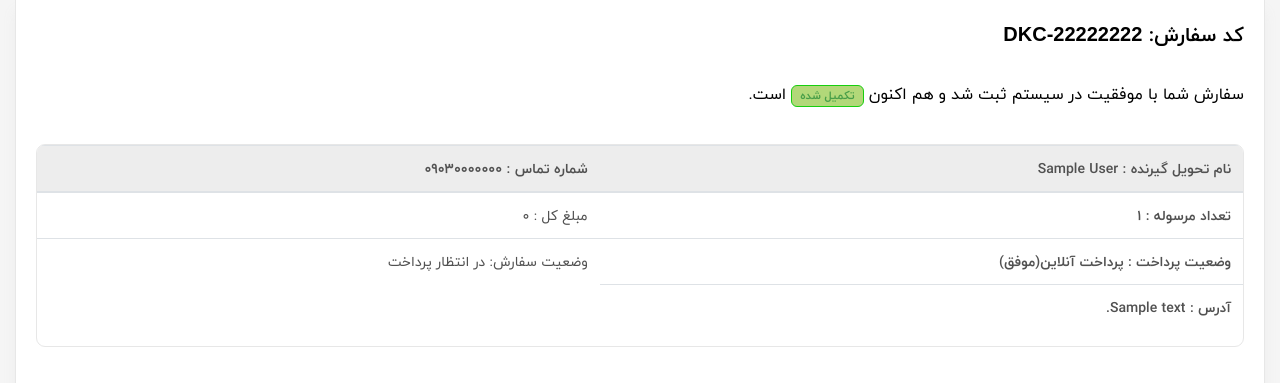
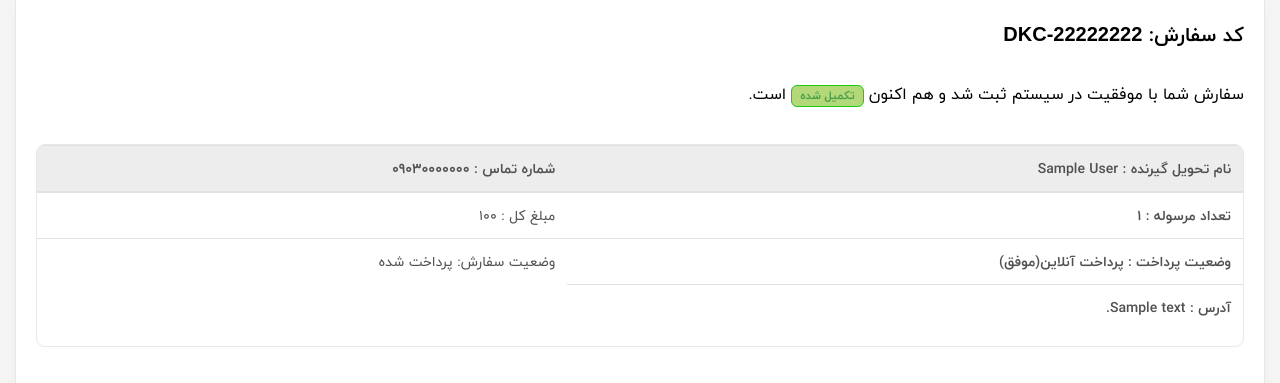
Before and after one commit to mohammad-aq1996/digikala, a Django app: page /pay/shopping/payment/compelete/ in a window 1280 px wide. Shown: the part 397-780 px from the top of the page. Run offline with Django 4.2, Linux system fonts and the light colour scheme; a user stored in the database is signed in; tables that the repository leaves empty hold one stand-in row (values such as "Sample post"); data that the repository does not hold is empty; some libraries are stand-ins or nearby versions.

Commit message:
fix success payment bug: total price

```diff
--- a/payment_app/views.py
+++ b/payment_app/views.py
@@ -24,8 +24,9 @@ class ShoppingView(TemplateView):
 
 def payment_compelete_view(request):
     cart = Cart.objects.filter(user=request.user.id)
+    price = sum([int(c.product.price)*int(c.quantity) for c in Cart.objects.filter(user__email=request.user)])
     cart.delete()
-    return render(request, 'payment_app/shopping-complete-buy.html')
+    return render(request, 'payment_app/shopping-complete-buy.html', {'price':price})
 
 
 def payment_no_compelete_view(request):
--- a/templates/payment_app/shopping-complete-buy.html
+++ b/templates/payment_app/shopping-complete-buy.html
@@ -34,11 +34,11 @@
                                         <tbody>
                                             <tr>
                                                 <th scope="row">تعداد مرسوله : 1</th>
-                                                <td>مبلغ کل : {{ total_price|intcomma }}</td>
+                                                <td>مبلغ کل : {{ price|intcomma }}</td>
                                             </tr>
                                             <tr>
                                                 <th scope="row">وضعیت پرداخت : پرداخت آنلاین(موفق)</th>
-                                                <td>وضعیت سفارش: در انتظار پرداخت</td>
+                                                <td>وضعیت سفارش:  پرداخت شده</td>
                                             </tr>
                                             <tr>
                                                 <th scope="row">آدرس : {{ user.address}}</th>
```
